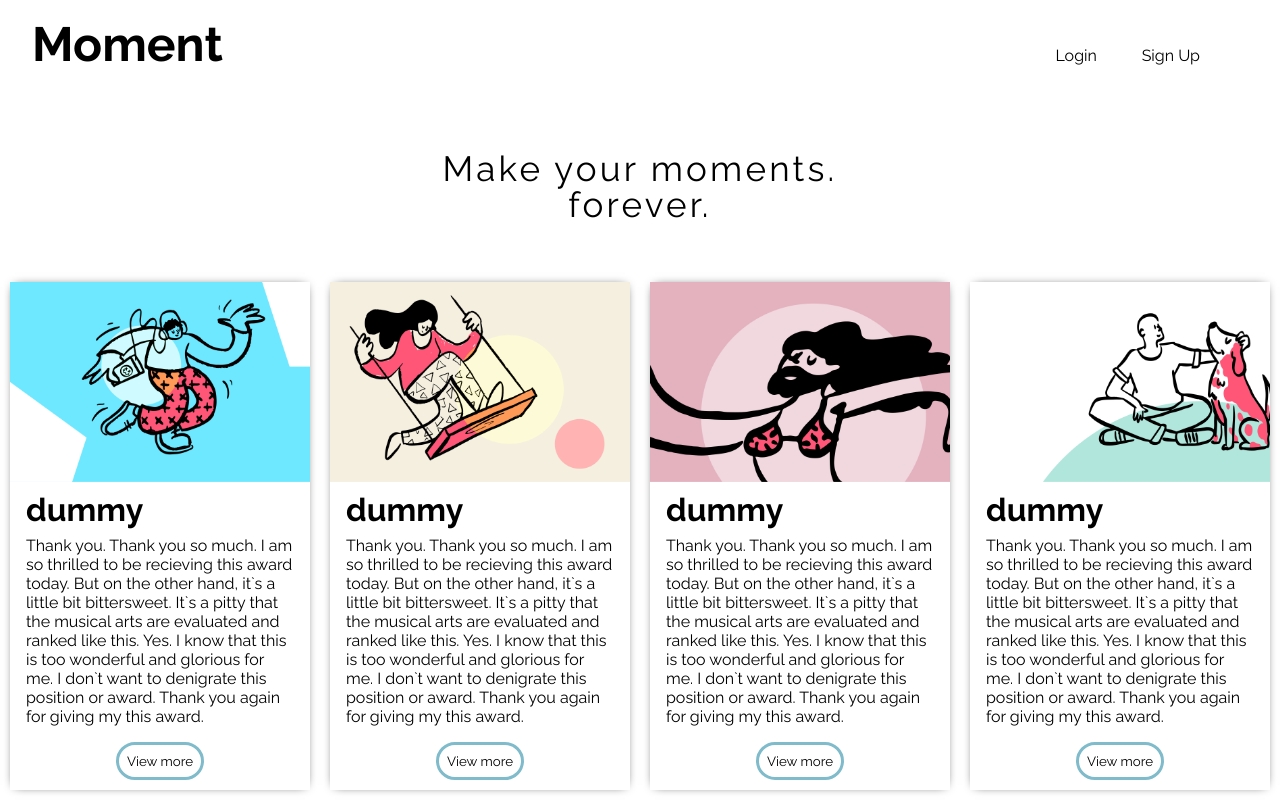
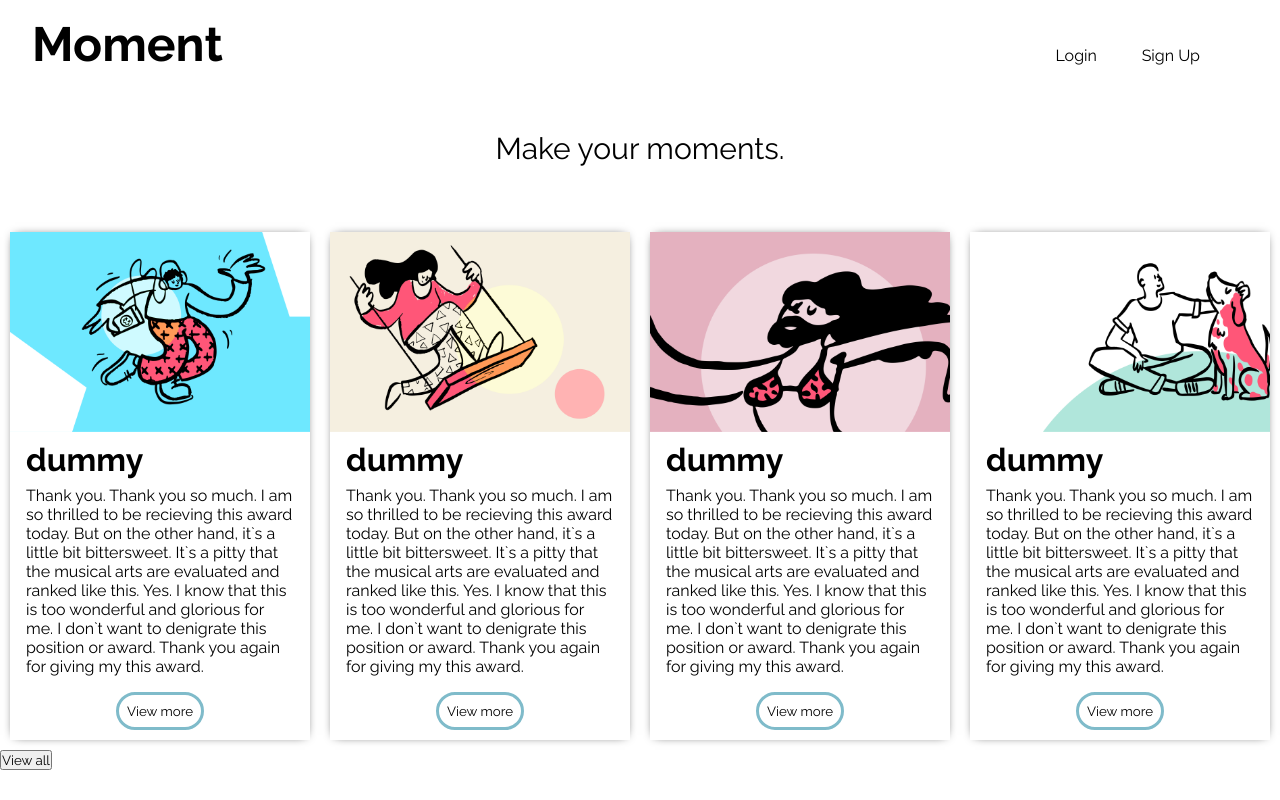
Before and after one commit to codestates/Moment, a React (Create React App) app in the folder client/: page /main in a window 1280 px wide. Built offline with nearby package versions, Linux system fonts and the light colour scheme.

Commit message:
[Client] Fix: main page title css and linked log page

```diff
--- a/client/src/components/main-page/mainpage.css
+++ b/client/src/components/main-page/mainpage.css
@@ -8,42 +8,41 @@
 }
 
 .mainpage-btn {
+	background-color: transparent;
+	height: 60px;
+	width: 350px;
 	position: absolute;
-	letter-spacing: 0.2rem;
+	margin-top: 6%;
 	left: 50%;
-	padding: 20px 0;
-	margin-top: 4%;
-	font-size: 35px;
-	width: 70rem;
 	transform: translate(-50%, -50%);
-	border: none;
-	background-color: transparent;
+	overflow: hidden;
 }
 
 .mainpage-btn::before {
 	content: 'Make your moments.';
+	height: 60px;
+	width: 300px;
 	position: absolute;
+	top: 70%;
+	font-size: 30px;
+	text-align: center;
 	left: 50%;
-	margin-top: 4%;
 	transform: translate(-50%, -50%);
-	letter-spacing: 0.2rem;
-	font-size: 35px;
-	width: 70rem;
-	transition: 0.5s ease-in-out;
+	transition: 0.5s;
 }
 
 .mainpage-btn::after {
-	content: 'forever.';
+	content: 'Forever.';
+	height: 60px;
+	width: 300px;
+	position: absolute;
+	top: 70%;
+	top: 150%;
+	font-size: 30px;
+	text-align: center;
 	left: 50%;
-	margin-top: 4%;
 	transform: translate(-50%, -50%);
-	position: absolute;
-	letter-spacing: 0.2rem;
-	top: 140%;
 	transition: 0.5s;
-	font-size: 35px;
-	width: 70rem;
-	overflow: hidden;
 }
 
 .mainpage-btn:hover::before {
@@ -51,14 +50,14 @@
 }
 
 .mainpage-btn:hover::after {
-	top: 50%;
+	top: 70%;
 }
 
 .mainpage-recent-container {
 	/* border: 1px solid black; */
 
 	margin: 0 auto;
-	margin-top: 200px;
+	margin-top: 150px;
 
 	display: flex;
 	justify-content: center;
--- a/client/src/components/main-page/mainpage.js
+++ b/client/src/components/main-page/mainpage.js
@@ -32,11 +32,16 @@ export default function MainPage() {
 	return (
 		<>
 			<div className="mainpage">
-				<button className="mainpage-btn"></button>
+				<a href="/log">
+					<div className="mainpage-btn"></div>
+				</a>
 			</div>
 			<div className="mainpage-recent-container">
 				<RecentCard title={title} body={body} />
 			</div>
+			<div>
+				<button>View all</button>
+			</div>
 		</>
 	);
 }
```
